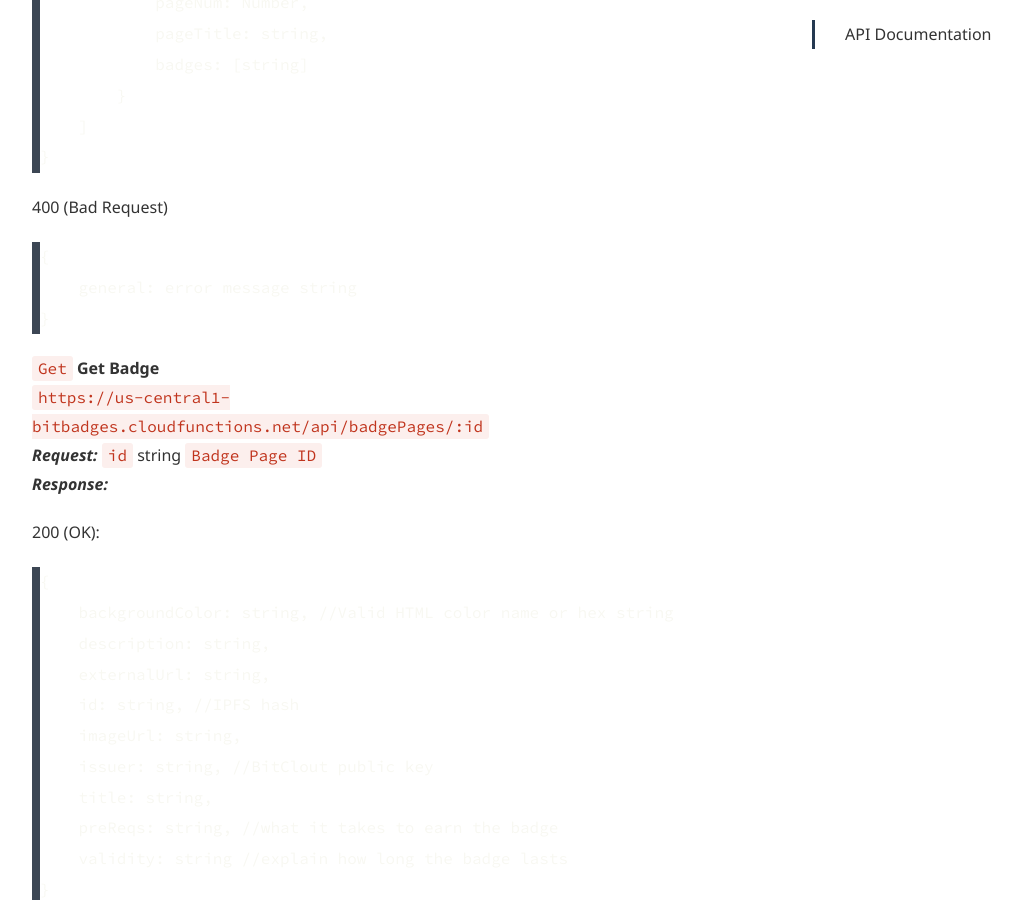
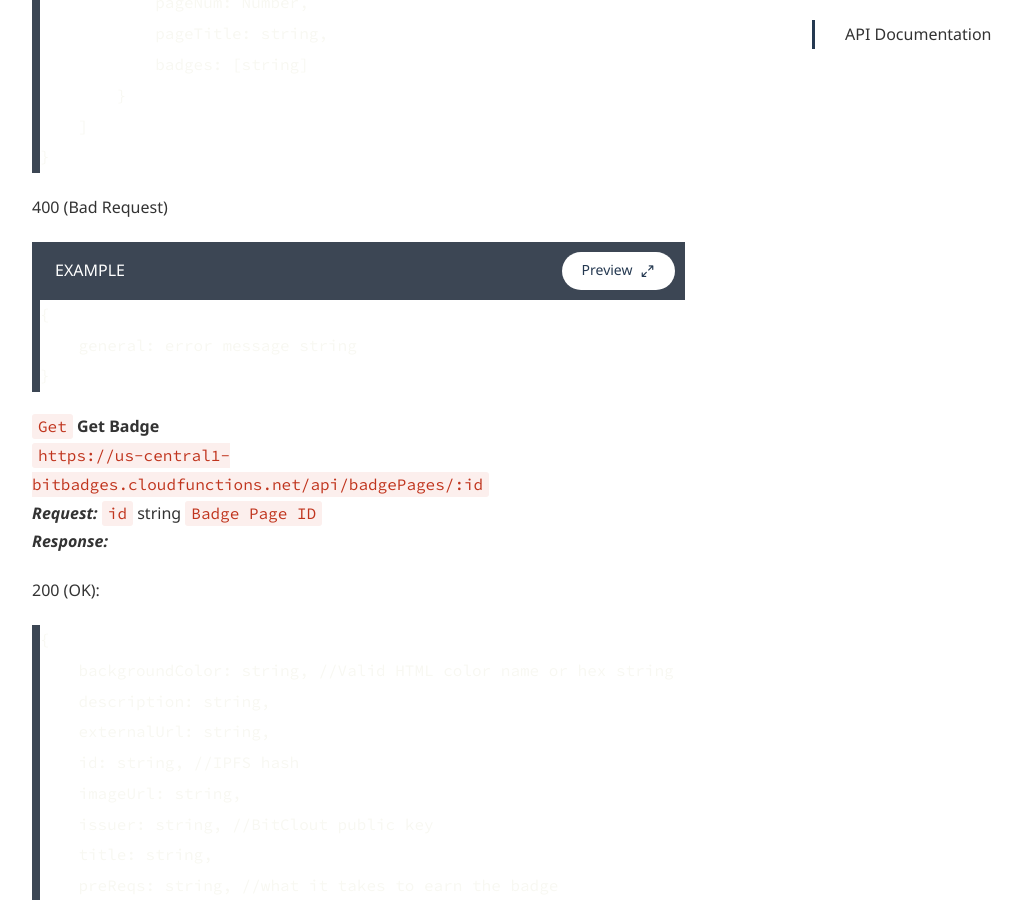
Before and after one commit to BitBadges/bitbadges.github.io, a Jekyll site: the page built from api.md, in a window 1280 px wide and 900 px high, scrolled down 1236 px. Shown: the whole window, without its empty margins (38-1060 px from the left). Built offline with Jekyll 4.4.1, drawn with Linux system fonts in a browser that asks for light colours; some web fonts are replaced.

Commit message:
Update api.md

````diff
--- a/api.md
+++ b/api.md
@@ -54,6 +54,9 @@ Gets all the user's data
 }
 ```
 > 400 (Bad Request)
+<div class="example">
+    <a href="#" target="blank">Preview</a>
+</div>
 ``` JavaScript
 {
     general: error message string
````
